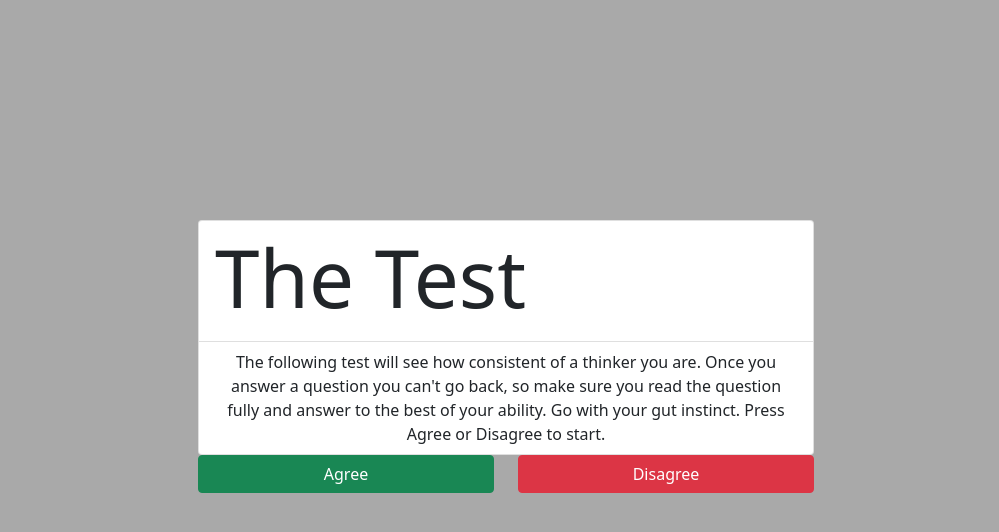
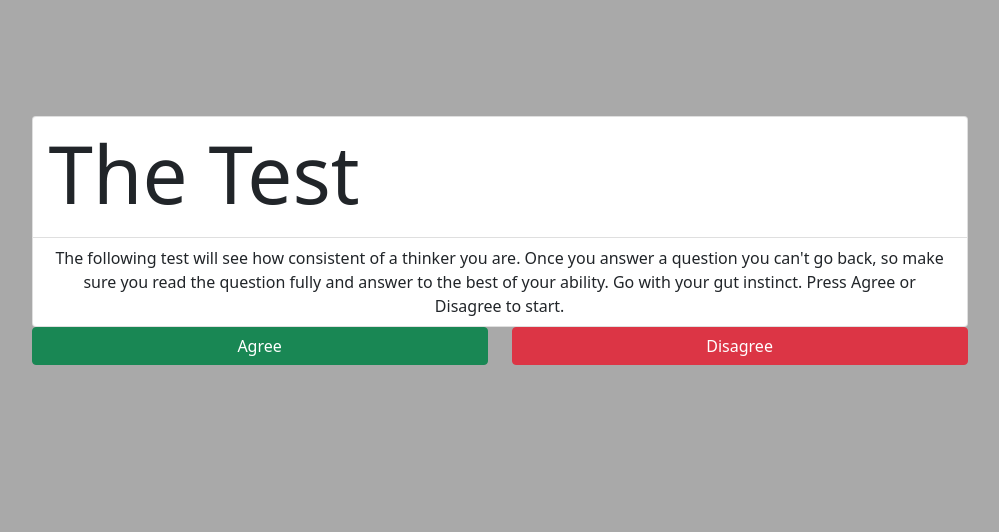
Before and after one commit to CoolBassist/Tension-Test, a plain HTML site: page index.html in a window 1280 px wide. Shown: the whole page, without its empty margins (134-1133 px from the left). Drawn offline with nearby package versions, Linux system fonts and the light colour scheme.

Commit message:
made tile bigger

```diff
--- a/style.css
+++ b/style.css
@@ -4,9 +4,9 @@ body {
 
 .container {
     color: #525151;
-    height: 50%;
+    height: 75%;
     /* Full-height: remove this if you want "auto" height */
-    width: 50%;
+    width: 75%;
     /* Set the width of the sidebar */
     position: fixed;
     /* Fixed Sidebar (stay in place on scroll) */
@@ -18,6 +18,6 @@ body {
     /* Disable horizontal scroll */
     padding-top: 20px;
     text-align: center;
-    left: 25%;
-    top: 25%
+    left: 12%;
+    top: 12%
 }
```
